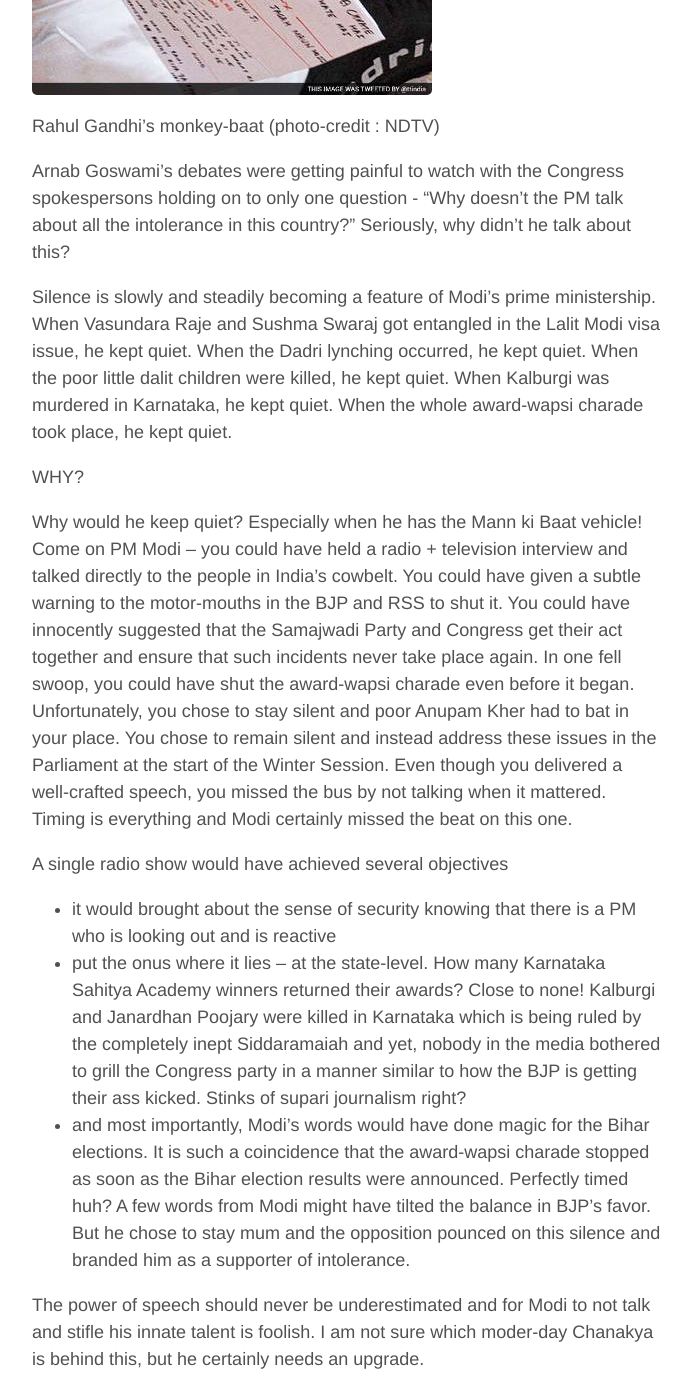
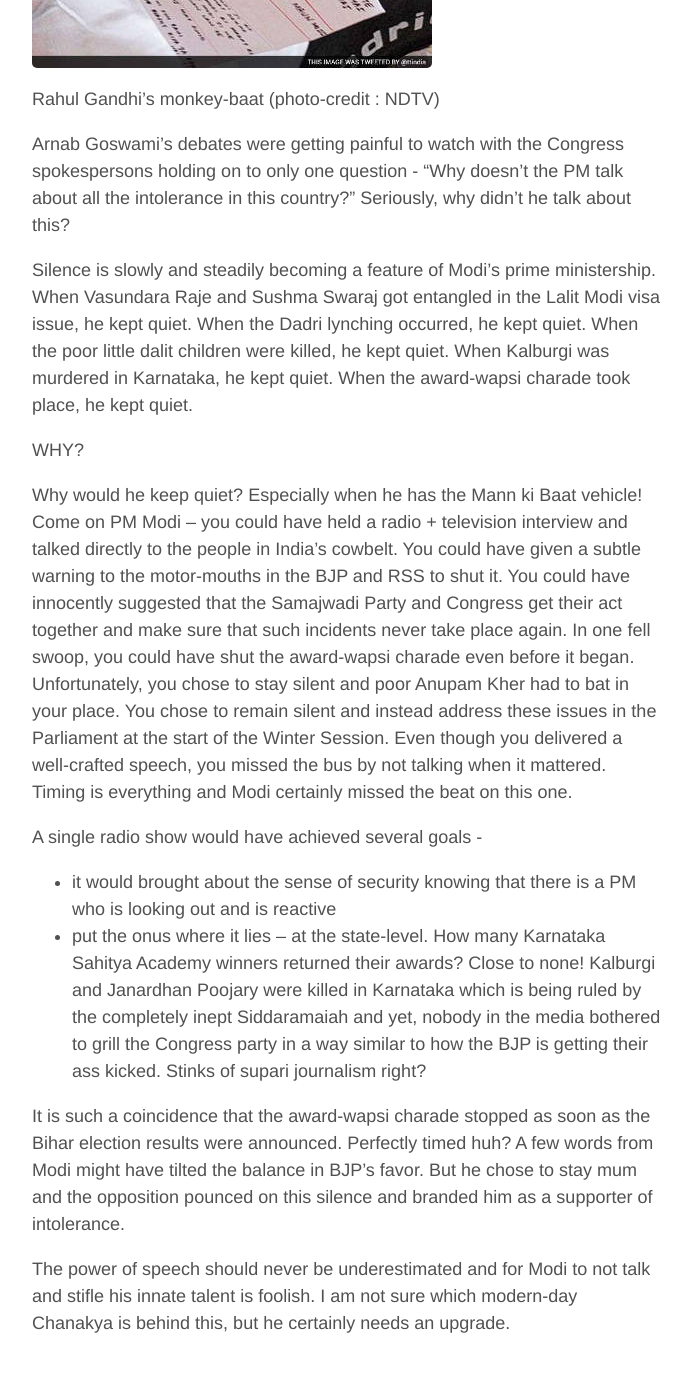
Before and after one commit to ponderingfish/ponderingfish.github.io, a Jekyll site: the page built from _posts/2015-11-11-modi-mann-ki-baat.md, in a window 1280 px wide and 1400 px high, scrolled down 1007 px. Shown: the whole window, without its empty margins (293-983 px from the left). Built offline with Jekyll 4.4.1, drawn with Linux system fonts in a browser that asks for light colours; some of the changed text lies outside the part shown.

Commit message:
mod: modi

```diff
--- a/_posts/2015-11-11-modi-mann-ki-baat.md
+++ b/_posts/2015-11-11-modi-mann-ki-baat.md
@@ -1,33 +1,33 @@
 ---
 layout: post
-title: "Modiji I cant hear your Mann ki Baat"
+title: "Modiji I can't hear your Mann ki Baat"
 category: [politicians]
 tags: [narendra modi, loses, voice]
 ---
 
-Its hard not to admit that [PM Modi's "Mann ki Baat" radio program](http://www.narendramodi.in/mann-ki-baat){:target="_blank"} is strikingly refreshing and a much needed change after a decade of wondering when Dr. Manmohan Singh would open his mouth. And even if he did open his mouth, one would need a very high-speed camera (talking about several thousand frames/sec) to capture that spectacular phenomenon. I guess that's too harsh -- knowing fully well that puppets don't speak. yea. We'll let that one pass and focus on the present.
+Its hard not to admit that [PM Modi's "Mann ki Baat" radio program](http://www.narendramodi.in/mann-ki-baat){:target="_blank"} is strikingly refreshing and a much-needed change after a decade of wondering when Dr. Manmohan Singh would open his mouth. And even if he did open his mouth, one would need a very high-speed camera (talking about several thousand frames/sec) to capture that spectacular phenomenon. I guess that's too harsh -- knowing fully well that puppets don't speak. yea. We'll let that one pass and focus on the present.
 
 <!--more-->
 
 So what exactly does PM Modi talk on the radio? Well, [apart from jamming with Obama](https://www.youtube.com/watch?v=DAsG7YPR6AQ){:target="_blank"}, he is generally found talking about new initiatives (clean India, organ donation, etc.). I think this is simply wonderful and to harness the power of the simple radio to reach out to millions of rural Indians is a stroke of brilliance. A perfect follow-up act to using holographs while on the campaign trail.
 
-So the questions begs to be answered -- how on Earth does a man with the "Mann ki Baat" juggernaut at his disposal, a man with oratorical skills second-to-none, a man who doesn't need notes (unlike Rahul baba who can't remember what the three monkeys signify with the help of a cheat-sheet), a man whose vocabulary goes far beyond "women empowerment" and "my grandmother" -- how does such a leader lose the plot completely and lets a bunch of goons and motor-mouths go scot-free while not saying anything on the matter.
-
+So the questions begs to be answered -- how on Earth does a man with the "Mann ki Baat" juggernaut at his disposal, a man with oratorical skills second-to-none, a man who doesn't need notes (unlike Rahul baba who can't remember what the three monkeys signify with the help of a cheat-sheet), a man whose vocabulary goes far beyond "women empowerment" and "my grandmother" -- how does such a leader lose the plot completely and let a bunch of goons and motor-mouths go scot-free?
 
 ![monkey baat]({{ site.baseurl }}/images/rahul-gandhi-notes-telegraph-ndtv.jpg  "Rahul Gandhi monkey baat?")
 Rahul Gandhi's monkey-baat (photo-credit : NDTV)
 
 Arnab Goswami's debates were getting painful to watch with the Congress spokespersons holding on to only one question - "Why doesn't the PM talk about all the intolerance in this country?" Seriously, why didn't he talk about this?
 
-Silence is slowly and steadily becoming a feature of Modi's prime ministership. When Vasundara Raje and Sushma Swaraj got entangled in the Lalit Modi visa issue, he kept quiet. When the Dadri lynching occurred, he kept quiet. When the poor little dalit children were killed, he kept quiet. When Kalburgi was murdered in Karnataka, he kept quiet. When the whole award-wapsi charade took place, he kept quiet.
+Silence is slowly and steadily becoming a feature of Modi's prime ministership. When Vasundara Raje and Sushma Swaraj got entangled in the Lalit Modi visa issue, he kept quiet. When the Dadri lynching occurred, he kept quiet. When the poor little dalit children were killed, he kept quiet. When Kalburgi was murdered in Karnataka, he kept quiet. When the award-wapsi charade took place, he kept quiet.
 
 WHY?
 
-Why would he keep quiet? Especially when he has the Mann ki Baat vehicle! Come on PM Modi -- you could have held a radio + television interview and talked directly to the people in India's cowbelt. You could have given a subtle warning to the motor-mouths in the BJP and RSS to shut it. You could have innocently suggested that the Samajwadi Party and Congress get their act together and ensure that such incidents never take place again. In one fell swoop, you could have shut the award-wapsi charade even before it began. Unfortunately, you chose to stay silent and poor Anupam Kher had to bat in your place. You chose to remain silent and instead address these issues in the Parliament at the start of the Winter Session. Even though you delivered a well-crafted speech, you missed the bus by not talking when it mattered. Timing is everything and Modi certainly missed the beat on this one.
+Why would he keep quiet? Especially when he has the Mann ki Baat vehicle! Come on PM Modi -- you could have held a radio + television interview and talked directly to the people in India's cowbelt. You could have given a subtle warning to the motor-mouths in the BJP and RSS to shut it. You could have innocently suggested that the Samajwadi Party and Congress get their act together and make sure that such incidents never take place again. In one fell swoop, you could have shut the award-wapsi charade even before it began. Unfortunately, you chose to stay silent and poor Anupam Kher had to bat in your place. You chose to remain silent and instead address these issues in the Parliament at the start of the Winter Session. Even though you delivered a well-crafted speech, you missed the bus by not talking when it mattered. Timing is everything and Modi certainly missed the beat on this one.
 
-A single radio show would have achieved several objectives
-- it would brought about the sense of security knowing that there is a PM who is looking out and is reactive
-- put the onus where it lies -- at the state-level. How many Karnataka Sahitya Academy winners returned their awards? Close to none! Kalburgi and Janardhan Poojary were killed in Karnataka which is being ruled by the completely inept Siddaramaiah and yet, nobody in the media bothered to grill the Congress party in a manner similar to how the BJP is getting their ass kicked. Stinks of supari journalism right?
-- and most importantly, Modi's words would have done magic for the Bihar elections. It is such a coincidence that the award-wapsi charade stopped as soon as the Bihar election results were announced. Perfectly timed huh? A few words from Modi might have tilted the balance in BJP's favor. But he chose to stay mum and the opposition pounced on this silence and branded him as a supporter of intolerance.
+A single radio show would have achieved several goals -
+* it would brought about the sense of security knowing that there is a PM who is looking out and is reactive
+* put the onus where it lies -- at the state-level. How many Karnataka Sahitya Academy winners returned their awards? Close to none! Kalburgi and Janardhan Poojary were killed in Karnataka which is being ruled by the completely inept Siddaramaiah and yet, nobody in the media bothered to grill the Congress party in a way similar to how the BJP is getting their ass kicked. Stinks of supari journalism right?
 
-The power of speech should never be underestimated and for Modi to not talk and stifle his innate talent is foolish. I am not sure which moder-day Chanakya is behind this, but he certainly needs an upgrade.
+It is such a coincidence that the award-wapsi charade stopped as soon as the Bihar election results were announced. Perfectly timed huh? A few words from Modi might have tilted the balance in BJP's favor. But he chose to stay mum and the opposition pounced on this silence and branded him as a supporter of intolerance.
+
+The power of speech should never be underestimated and for Modi to not talk and stifle his innate talent is foolish. I am not sure which modern-day Chanakya is behind this, but he certainly needs an upgrade.
```
